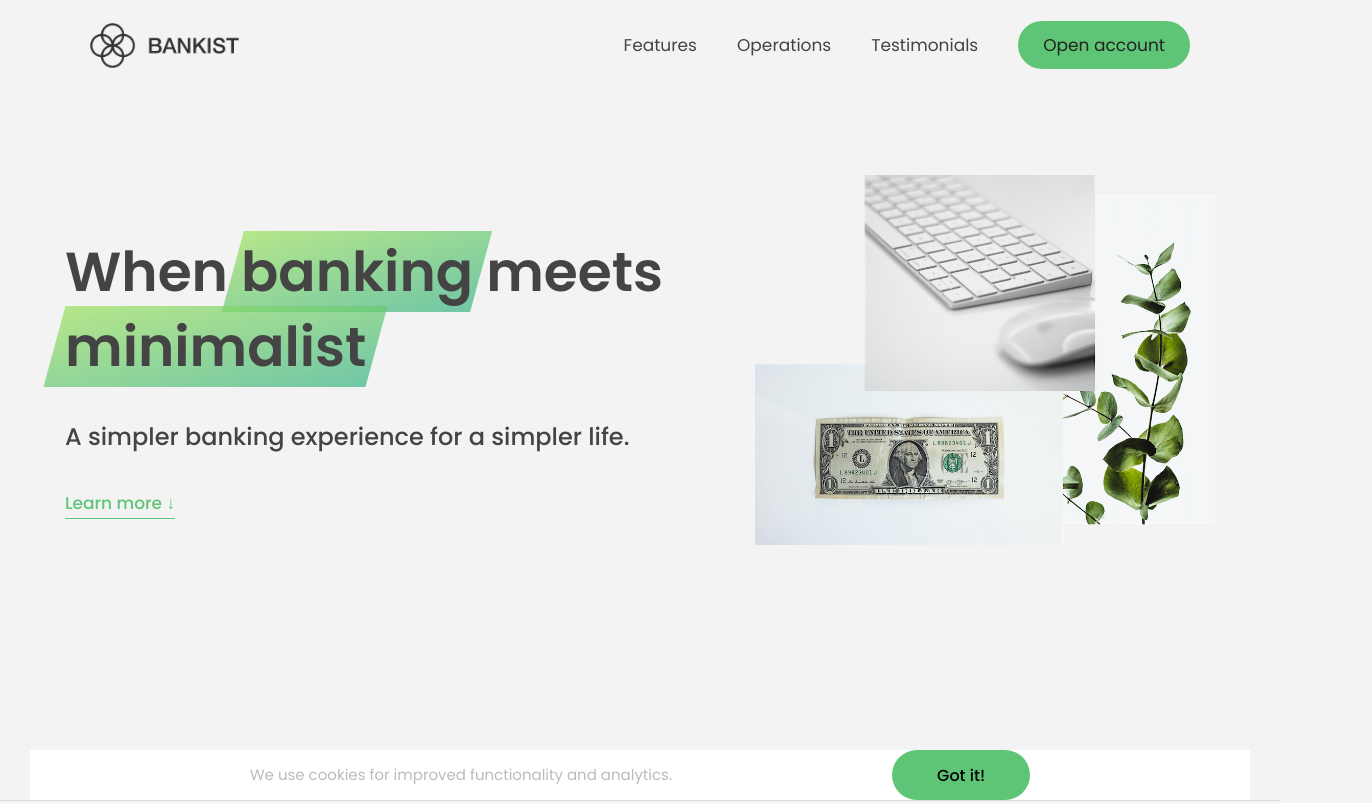
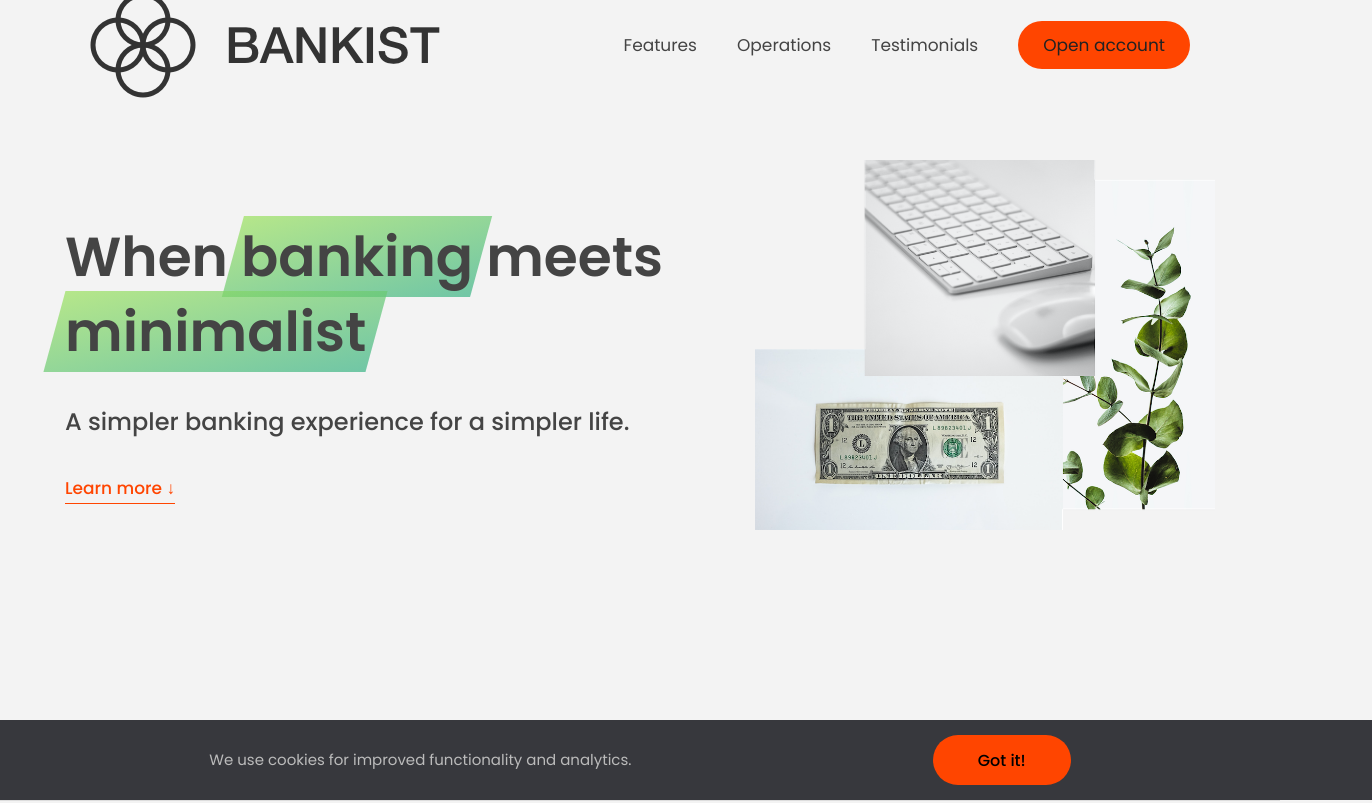
Before and after one commit to jeremyout/javascriptCourse, a plain HTML site: page 13-Advanced-DOM-Bankist/index.html in a window 1280 px wide. Shown: the top 803 px of the page, 1372 px wide, since content can reach past the window. Drawn offline with Linux system fonts and the light colour scheme.

Commit message:
Stlyes, classes, and attributes

```diff
--- a/13-Advanced-DOM-Bankist/index.html
+++ b/13-Advanced-DOM-Bankist/index.html
@@ -21,6 +21,8 @@
           alt="Bankist logo"
           class="nav__logo"
           id="logo"
+          designer="Jonas"
+          data-version-number="3.0"
         />
         <ul class="nav__links">
           <li class="nav__item">
--- a/13-Advanced-DOM-Bankist/script.js
+++ b/13-Advanced-DOM-Bankist/script.js
@@ -106,3 +106,63 @@ document
 // moving up and down in the DOM tree is called DOM traversing
 
 // Review the insertAdjacentHTML that we used before in the bakist app
+
+/*
+Styles, attributes, and classes
+*/
+
+// Styles
+message.style.backgroundColor = '#37383d';
+message.style.width = '120%';
+// These styles are set as inline styles (directly in the DOM)
+
+// This only works for inline styles that we set ourselves
+// using the style property
+console.log(message.style.height);
+console.log(message.style.backgroundColor);
+
+// this returns a huge object
+console.log(getComputedStyle(message));
+// Can filter it down to a specific style
+console.log(getComputedStyle(message).color);
+console.log(getComputedStyle(message).height);
+
+message.style.height =
+  Number.parseFloat(getComputedStyle(message).height, 10) + 30 + 'px';
+
+// Setting custom properties - need to use the setProperty method
+document.documentElement.style.setProperty('--color-primary', 'orangered');
+
+// Attributes
+const logo = document.querySelector('.nav__logo');
+console.log(logo.alt);
+console.log(logo.src); // returns ths absolute URL
+console.log(logo.getAttribute('src')); // gets the relative URL
+console.log(logo.className);
+// Non-standard
+console.log(logo.designer);
+console.log(logo.getAttribute('designer'));
+// There is also a setAttribute method
+logo.setAttribute('company', 'Bankist');
+
+// Can also set the attributes
+logo.alt = 'Beautiful minimalist logo';
+console.log(logo.alt);
+
+const link = document.querySelector('.nav__link--btn');
+console.log(link.href); // absolute link
+console.log(link.getAttribute('href')); // relative link
+
+// Data attributes
+console.log(logo.dataset.versionNumber); // camel case here, dash in index.html
+
+// Classes
+logo.classList.add('c', 'j'); // can pass in multiple values
+logo.classList.remove('c');
+logo.classList.toggle('c');
+logo.classList.contains('c'); // not includes like it is in arrays
+
+// Can use className to set the class, but shouldn't
+// DON'T USE THIS! - WILL OVERRIDE ALL THE CLASSES AND
+// ONLY ALLOWS US TO PUT ONE CLASS ON THE ELEMENT
+logo.className = 'jonas';
```
